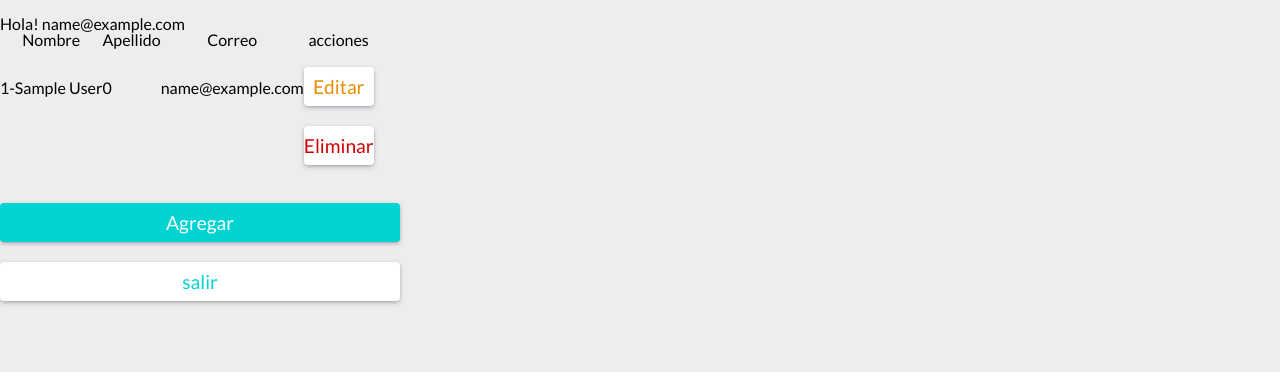
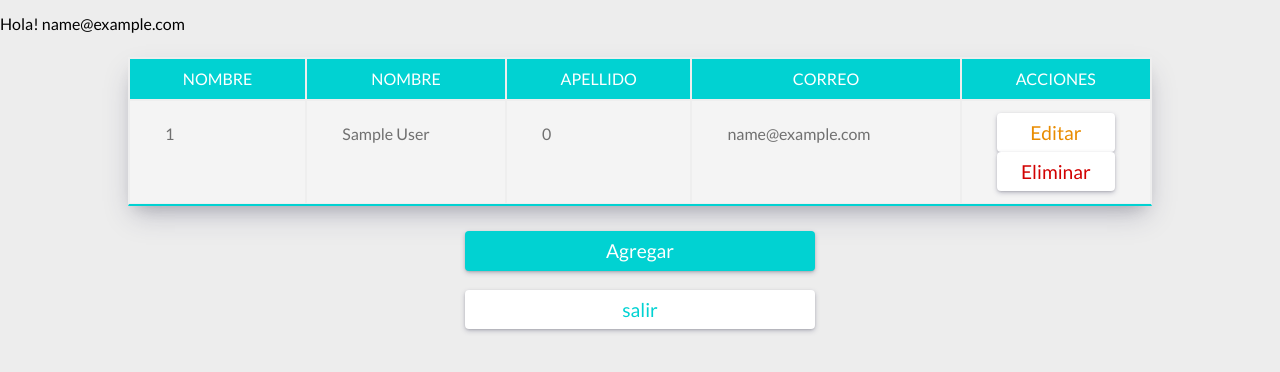
Before and after one commit to ngmachado1/EjercicioPHP, a PHP site: page / in a window 1280 px wide. Shown: the top 372 px of the page. Run offline with PHP 8.4, Linux system fonts and the light colour scheme; the visitor is signed in with stand-in values (Sample User, id 1).

Commit message:
actualizando repositorio

```diff
--- a/assets/css/style.css
+++ b/assets/css/style.css
@@ -105,7 +105,7 @@ section {
 }
 body {
     line-height: 1;
-    background-color: #EDEDED;
+    background-color: #ededed;
 }
 ol,
 ul {
@@ -134,8 +134,8 @@ table {
     top: 0px;
     width: 100%;
     height: 400px;
-    /* background: transparent linear-gradient(180deg, #33dbdb 0%, #01faa8 100%) 0% 0% no-repeat padding-box; */
-    background: transparent linear-gradient(180deg, #0b406a 0%, #0b406a 100%) 0% 0% no-repeat padding-box;
+    background: transparent linear-gradient(180deg, #33dbdb 0%, #01faa8 100%) 0% 0% no-repeat padding-box;
+    /* background: transparent linear-gradient(180deg, #0b406a 0%, #0b406a 100%) 0% 0% no-repeat padding-box; */
 }
 .mt-5 {
     margin-top: 2.5em !important;
@@ -148,17 +148,20 @@ table {
 .box-sesion {
     position: absolute;
     top: 200px;
-    left: 37.5%;
+    left: 0;
+    right: 0;
+    margin: auto;
     width: 25%;
+    min-width: 350px;
     background: var(--color_background_1) 0% 0% no-repeat padding-box;
     background: #ffffff 0% 0% no-repeat padding-box;
     box-shadow: rgba(50, 50, 93, 0.25) 0px 13px 27px -5px, rgba(0, 0, 0, 0.3) 0px 8px 16px -8px;
     border-radius: 8px;
-    padding-bottom: 2rem;
+    padding-bottom: 2em;
 }
 .box-sesion h1 {
-    padding-top: 1rem;
-    font-size: 2.5rem;
+    padding-top: 1em;
+    font-size: 2.5em;
     font-weight: 600;
     text-align: center;
     letter-spacing: 0px;
@@ -167,7 +170,7 @@ table {
 .input-form {
     width: 100%;
     margin-top: 5px;
-    font-size: 1.2rem;
+    font-size: 1.2em;
     padding: 10px 5px;
     border-radius: 4px;
     border: 1px solid #dddddd;
@@ -183,13 +186,12 @@ div.form-control label {
 }
 
 .btn {
-    cursor:pointer;
+    cursor: pointer;
     border-radius: 4px;
     width: 100%;
     max-width: 400px;
     padding: 10px 0px;
-    margin: 1em 0px;
-    font-size: 1.2rem;
+    font-size: 1.2em;
     display: block;
     text-align: center;
     border: none;
@@ -199,10 +201,12 @@ div.form-control label {
 .btn-primary {
     background: #01d2d2;
     color: #fff;
+    margin: 1em 0px;
 }
 .btn-secondary {
     background: #fff;
     color: #01d2d2;
+    margin: 1em 0px;
 }
 .btn-warning {
     background: #fff;
@@ -212,12 +216,132 @@ div.form-control label {
     background: #fff;
     color: #d20101;
 }
+.center {
+    display: block;
+    margin: auto;
+    max-width: 350px;
+}
 
-.box {
+/* .box {
     width: 1270px;
     padding: 20px;
     background-color: #fff;
     border: 1px solid #ccc;
     border-radius: 5px;
     margin-top: 25px;
+} */
+table {
+    width: 80%;
+    font-family: "Lato";
+    margin: 25px auto;
+    border-collapse: collapse;
+    border: 1px solid #eee;
+    border-bottom: 2px solid #01d2d2;
+    box-shadow: rgba(50, 50, 93, 0.25) 0px 13px 27px -5px, rgba(0, 0, 0, 0.2) 0px 8px 16px -8px;
 }
+.d-flex {
+    display: flex;
+}
+table tr {
+    background: #f4f4f4;
+}
+table tr:hover td {
+    color: rgb(56, 56, 56);
+}
+table th,
+table td {
+    color: rgb(112, 112, 112);
+    border: 1px solid #eee;
+    padding: 12px 35px;
+    border-collapse: collapse;
+}
+table th {
+    background: #01d2d2;
+    color: #fff;
+    text-transform: uppercase;
+    font-size: 1em;
+}
+table th.last {
+    border-right: none;
+}
+
+@media only screen and (min-width: 760px) {
+    .table {
+        border-collapse: separate;
+    }
+    .table thead {
+        display: table-header-group;
+    }
+    .table tbody tr:nth-of-type(even) {
+        background: #f9f9f9;
+    }
+    .table tbody td {
+        display: table-cell;
+    }
+    .table tbody td:before {
+        content: "";
+        width: 0;
+    }
+}
+
+/* .rwd-table {
+    margin: 1em auto;
+    min-width: 300px;
+    width: 60%;
+    background: #4d4d4d;
+    color: #ffffff;
+    border-radius: 0.4em;
+    overflow: hidden;
+}
+
+.rwd-table th {
+    display: none;
+    background-color: #01d2d2;
+}
+.rwd-table td {
+    display: block;
+}
+.rwd-table td:first-child {
+    padding-top: 0.5em;
+}
+.rwd-table td:last-child {
+    padding-bottom: 0.5em;
+}
+.rwd-table td:before {
+    content: attr(data-th) ": ";
+    font-weight: bold;
+    width: 6.5em;
+    display: inline-block;
+}
+
+.rwd-table th,
+.rwd-table td {
+    text-align: left;
+    margin: 0.5em 1em;
+}
+
+.rwd-table th,
+.rwd-table td:before {
+    color: #ffffff;
+    font-weight: 800;
+}
+
+@media (min-width: 480px) {
+    .rwd-table td:before {
+        display: none;
+    }
+    .rwd-table th,
+    .rwd-table td {
+        display: table-cell;
+        padding: 0.25em 0.5em;
+        padding: 1em !important;
+    }
+    .rwd-table th:first-child,
+    .rwd-table td:first-child {
+        padding-left: 0;
+    }
+    .rwd-table th:last-child,
+    .rwd-table td:last-child {
+        padding-right: 0;
+    }
+} */
--- a/view/usuario/usuario.php
+++ b/view/usuario/usuario.php
@@ -1,9 +1,10 @@
 <h2>Hola! <?= $_SESSION['Correo']; ?></h2>
 
 
-<table class="table  table-striped  table-hover" id="tabla">
+<table class="table" id="tabla">
     <thead>
         <tr>
+            <th>Nombre</th>
             <th>Nombre</th>
             <th>Apellido</th>
             <th>Correo</th>
@@ -13,10 +14,11 @@
     <tbody>
     <?php foreach($this->model->Listar() as $r): ?>
         <tr>
-            <td><?= $r->id . "-" . $r->Nombre; ?></td>
+            <td><?= $r->id; ?></td>
+            <td><?= $r->Nombre; ?></td>
             <td><?= $r->Apellido; ?></td>
             <td><?= $r->Correo; ?></td>
-            <td>
+            <td class="d-flex">
                 <a  class="btn btn-warning" href="?c=usuario&a=Crud&id=<?= $r->id; ?>">Editar</a>
                 <a  class="btn btn-danger" onclick="javascript:return confirm('¿Seguro de eliminar este registro?');" href="?c=usuario&a=Eliminar&id=<?php echo $r->id; ?>">Eliminar</a>
             </td>
@@ -24,8 +26,11 @@
     <?php endforeach; ?>
     </tbody>
 </table>
+<div class="center">
 <a class="btn btn-primary" href="?c=usuario&a=Crud">Agregar</a>
 <a href="?c=usuario&a=Logout" class="btn btn-secondary">salir</a>
+
+</div>
 </body>
 
 </script>
```
Also changed, not shown: assets/js/main.js (added).
